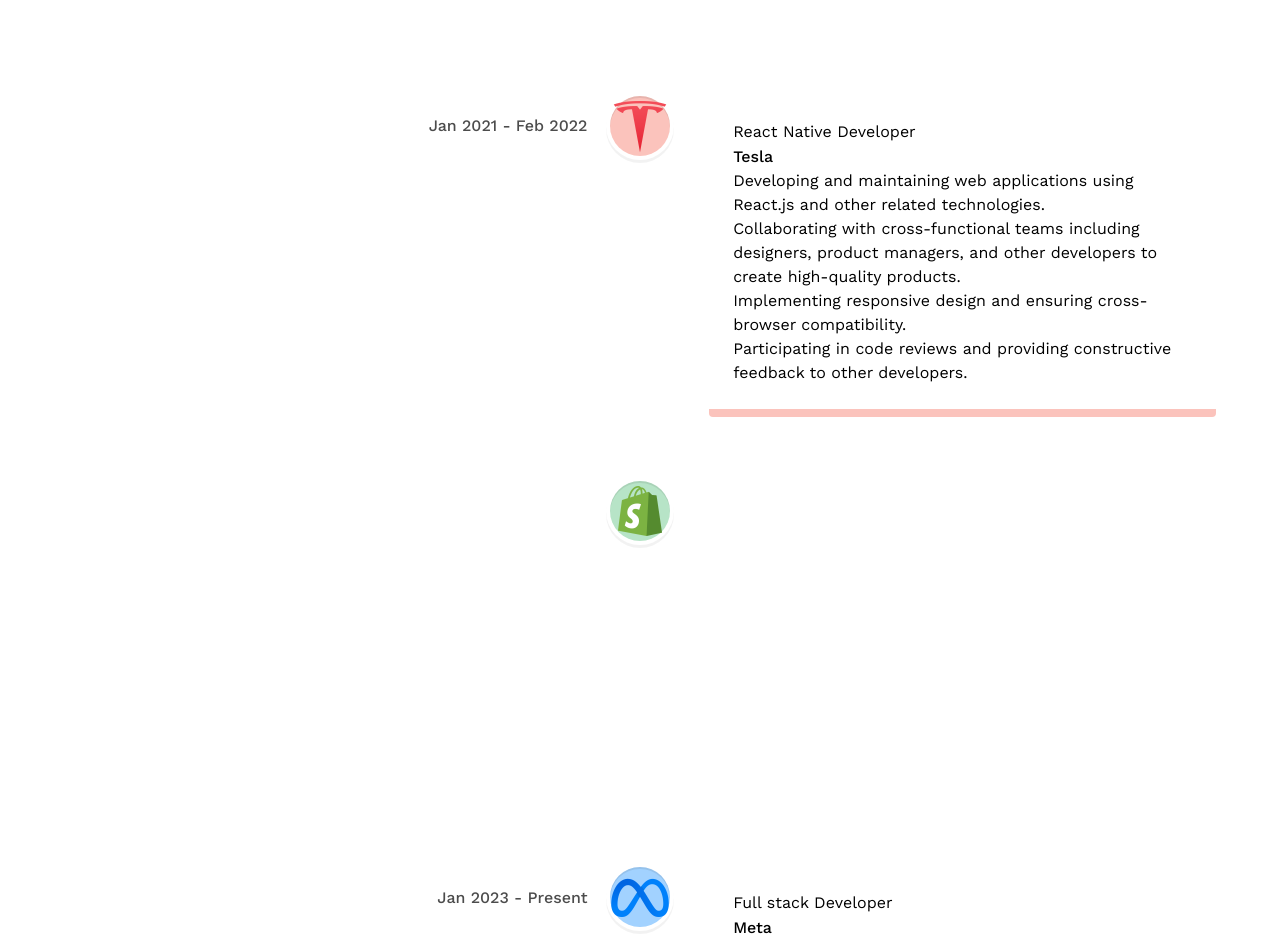
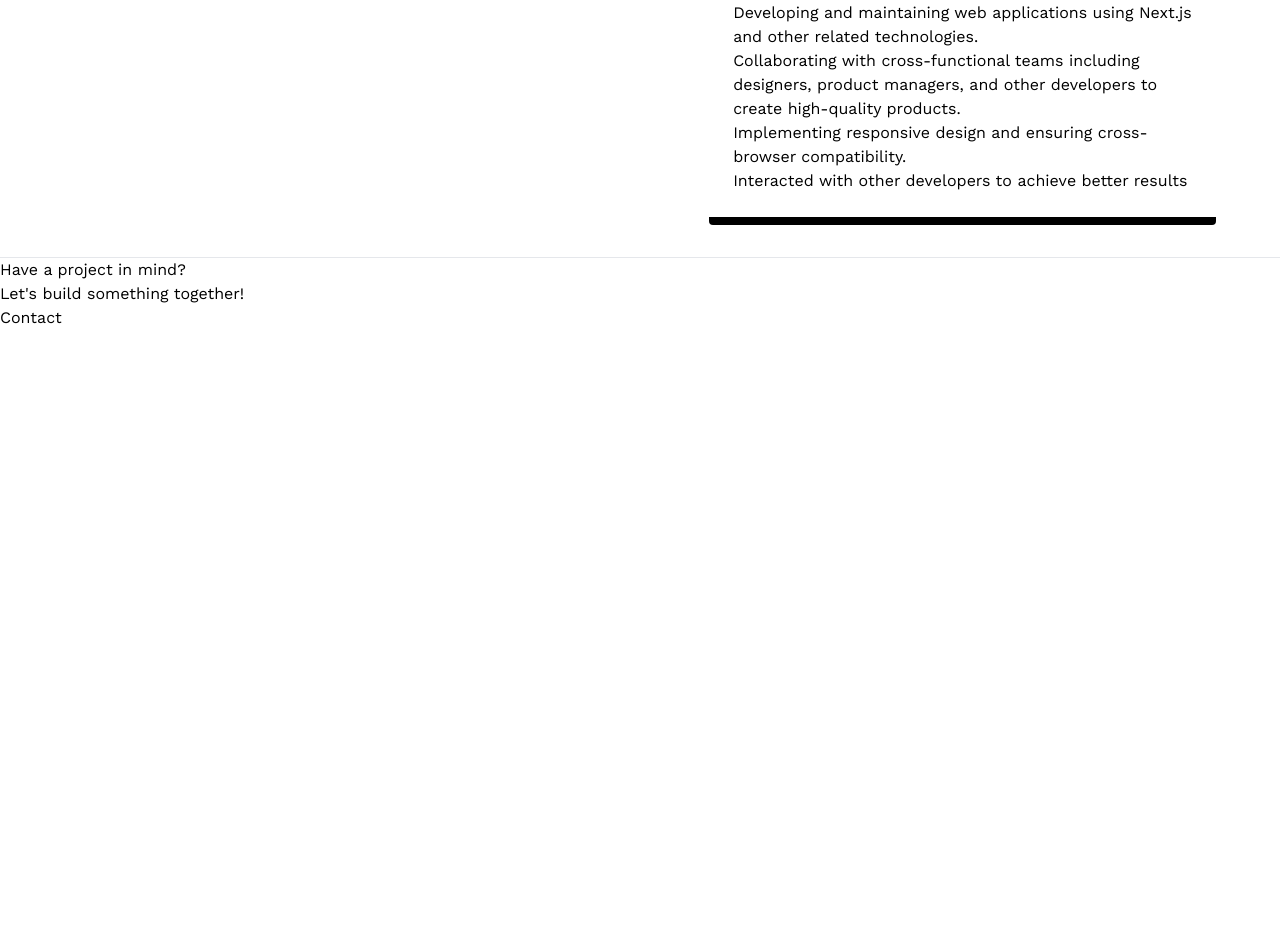
Before and after one commit to DanDreev1/Portfolio, a React (Vite) app: page /about in a window 1280 px wide. Shown: the part 490-1432 px from the top of the page. After the commit the page ends 820 px from the top, so only its background shows below. Built offline with nearby package versions, Linux system fonts and the light colour scheme.

Commit message:
Portfolio changes

```diff
--- a/src/assets/images/index.js
+++ b/src/assets/images/index.js
@@ -4,6 +4,8 @@ import shopify from './shopify.png'
 import starbucks from './starbucks.png'
 import tesla from './tesla.png'
 import logo from './logo.svg'
+import Electromagnit from './Electomagnit.png'
+import EuroPlastic from './EuroPlastic.png'
 
 export {
     hero,
@@ -11,5 +13,7 @@ export {
     shopify,
     starbucks,
     tesla,
-    logo
+    logo,
+    Electromagnit,
+    EuroPlastic
 }
--- a/src/constants/index.js
+++ b/src/constants/index.js
@@ -1,4 +1,4 @@
-import { meta, shopify, starbucks, tesla } from "../assets/images";
+import { meta, shopify, starbucks, tesla, Electromagnit, EuroPlastic } from "../assets/images";
 import {
     car,
     contact,
@@ -33,11 +33,6 @@ export const skills = [
         type: "Frontend",
     },
     {
-        imageUrl: express,
-        name: "Express",
-        type: "Backend",
-    },
-    {
         imageUrl: git,
         name: "Git",
         type: "Version Control",
@@ -58,39 +53,14 @@ export const skills = [
         type: "Frontend",
     },
     {
-        imageUrl: mongodb,
-        name: "MongoDB",
-        type: "Database",
-    },
-    {
-        imageUrl: motion,
-        name: "Motion",
-        type: "Animation",
-    },
-    {
-        imageUrl: mui,
-        name: "Material-UI",
-        type: "Frontend",
-    },
-    {
         imageUrl: nextjs,
         name: "Next.js",
         type: "Frontend",
     },
     {
-        imageUrl: nodejs,
-        name: "Node.js",
-        type: "Backend",
-    },
-    {
         imageUrl: react,
         name: "React",
         type: "Frontend",
-    },
-    {
-        imageUrl: redux,
-        name: "Redux",
-        type: "State Management",
     },
     {
         imageUrl: sass,
@@ -111,55 +81,26 @@ export const skills = [
 
 export const experiences = [
     {
-        title: "React.js Developer",
-        company_name: "Starbucks",
-        icon: starbucks,
+        title: "Front End Developer",
+        company_name: "EuroPlastic",
+        icon: EuroPlastic,
         iconBg: "#accbe1",
-        date: "March 2020 - April 2021",
+        date: "October 2022 - April 2023",
         points: [
-            "Developing and maintaining web applications using React.js and other related technologies.",
-            "Collaborating with cross-functional teams including designers, product managers, and other developers to create high-quality products.",
-            "Implementing responsive design and ensuring cross-browser compatibility.",
-            "Participating in code reviews and providing constructive feedback to other developers.",
+            "Developed a simple web application at the beginning of my journey to optimize both SEO and performance.",
         ],
     },
     {
-        title: "React Native Developer",
-        company_name: "Tesla",
-        icon: tesla,
-        iconBg: "#fbc3bc",
-        date: "Jan 2021 - Feb 2022",
+        title: "Front End Developer",
+        company_name: "Electromagnit",
+        icon: Electromagnit,
+        iconBg: "linear-gradient(to right, #ff7a00 0%, #ffd600 100%)",
+        date: "April 2023 - May 2024",
         points: [
-            "Developing and maintaining web applications using React.js and other related technologies.",
+            "Developing and maintaining web applications using Next.js and other related technologies.",
             "Collaborating with cross-functional teams including designers, product managers, and other developers to create high-quality products.",
             "Implementing responsive design and ensuring cross-browser compatibility.",
-            "Participating in code reviews and providing constructive feedback to other developers.",
-        ],
-    },
-    {
-        title: "Web Developer",
-        company_name: "Shopify",
-        icon: shopify,
-        iconBg: "#b7e4c7",
-        date: "Jan 2022 - Jan 2023",
-        points: [
-            "Developing and maintaining web applications using React.js and other related technologies.",
-            "Collaborating with cross-functional teams including designers, product managers, and other developers to create high-quality products.",
-            "Implementing responsive design and ensuring cross-browser compatibility.",
-            "Participating in code reviews and providing constructive feedback to other developers.",
-        ],
-    },
-    {
-        title: "Full stack Developer",
-        company_name: "Meta",
-        icon: meta,
-        iconBg: "#a2d2ff",
-        date: "Jan 2023 - Present",
-        points: [
-            "Developing and maintaining web applications using React.js and other related technologies.",
-            "Collaborating with cross-functional teams including designers, product managers, and other developers to create high-quality products.",
-            "Implementing responsive design and ensuring cross-browser compatibility.",
-            "Participating in code reviews and providing constructive feedback to other developers.",
+            "Interacted with other developers to achieve better results",
         ],
     },
 ];
@@ -173,7 +114,7 @@ export const socialLinks = [
     {
         name: 'GitHub',
         iconUrl: github,
-        link: 'https://github.com/YourGitHubUsername',
+        link: 'https://github.com/DanDreev1',
     },
     {
         name: 'LinkedIn',
@@ -186,43 +127,15 @@ export const projects = [
     {
         iconUrl: pricewise,
         theme: 'btn-back-red',
-        name: 'Amazon Price Tracker',
-        description: 'Developed a web application that tracks and notifies users of price changes for products on Amazon, helping users find the best deals.',
-        link: 'https://github.com/adrianhajdin/pricewise',
+        name: 'Electomagnit',
+        description: 'Developed a web application with excellent SEO and performance for a company that deals with cargo electromagnets.',
+        link: 'https://electromagnit.vercel.app',
     },
     {
         iconUrl: threads,
         theme: 'btn-back-green',
-        name: 'Full Stack Threads Clone',
-        description: 'Created a full-stack replica of the popular discussion platform "Threads," enabling users to post and engage in threaded conversations.',
-        link: 'https://github.com/adrianhajdin/threads',
+        name: 'EuroPlastic',
+        description: 'Developed a web application with the SEO and translation for a company that creates custom plastic.',
+        link: 'https://www.europlastics.com.ua/%D0%A3%D1%81%D0%BB%D1%83%D0%B3%D0%B8%20EN.html',
     },
-    {
-        iconUrl: car,
-        theme: 'btn-back-blue',
-        name: 'Car Finding App',
-        description: 'Designed and built a mobile app for finding and comparing cars on the market, streamlining the car-buying process.',
-        link: 'https://github.com/adrianhajdin/project_next13_car_showcase',
-    },
-    {
-        iconUrl: snapgram,
-        theme: 'btn-back-pink',
-        name: 'Full Stack Instagram Clone',
-        description: 'Built a complete clone of Instagram, allowing users to share photos and connect with friends in a familiar social media environment.',
-        link: 'https://github.com/adrianhajdin/social_media_app',
-    },
-    {
-        iconUrl: estate,
-        theme: 'btn-back-black',
-        name: 'Real-Estate Application',
-        description: 'Developed a web application for real estate listings, facilitating property searches and connecting buyers with sellers.',
-        link: 'https://github.com/adrianhajdin/projects_realestate',
-    },
-    {
-        iconUrl: summiz,
-        theme: 'btn-back-yellow',
-        name: 'AI Summarizer Application',
-        description: 'App that leverages AI to automatically generate concise & informative summaries from lengthy text content, or blogs.',
-        link: 'https://github.com/adrianhajdin/project_ai_summarizer',
-    }
 ];
--- a/src/pages/Projects.jsx
+++ b/src/pages/Projects.jsx
@@ -7,7 +7,7 @@ import CTA from '../components/CTA'
 
 const Projects = () => {
   return (
-    <section className='max-container'>
+    <section className='max-container h-[100vh]'>
         <h1 className='head-text'>
             My <span className='blue-gradient_text font-semibold drop-shadow'>Projects</span>
         </h1>
```
Also changed, not shown: src/assets/images/Electomagnit.png (added), src/assets/images/EuroPlastic.png (added).
